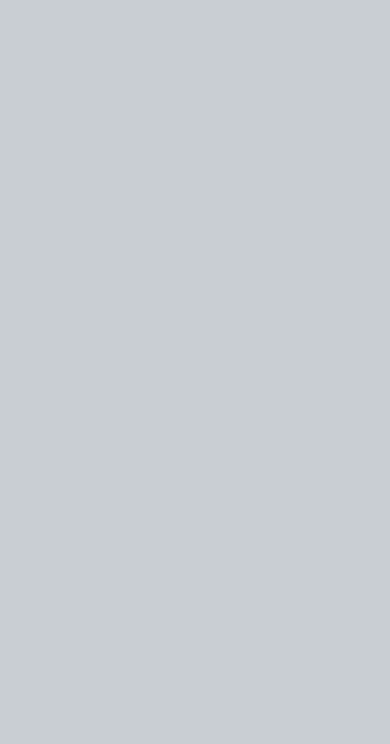
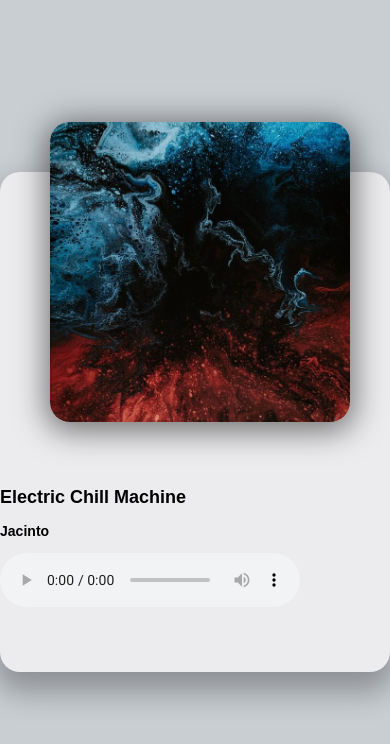
Before and after one commit to sabanansari/Music-Player, a plain HTML site: page index.html in a window 390 px wide. Drawn offline with Linux system fonts and the light colour scheme.

Commit message:
styled player and image container and made responsive

```diff
--- a/index.html
+++ b/index.html
@@ -8,6 +8,15 @@
     <link rel="stylesheet" href="style.css">
 </head>
 <body>
+    <div class="player-container">
+        <!-- Song -->
+        <div class="img-container">
+            <img src="img/jacinto-1.jpg" alt="Album Art">
+        </div>
+        <h2 id="title">Electric Chill Machine</h2>
+        <h3 id="artist">Jacinto</h3>
+        <audio src="music/jacinto-1.mp3" controls></audio>
+    </div>
     <!-- Script -->
     <script src="script.js"></script>
 </body>
--- a/style.css
+++ b/style.css
@@ -1,4 +1,6 @@
 /* Images created by: https://unsplash.com/@pawel_czerwinski */
+
+@import url('https://fonts.googleapis.com/css2?family=Roboto:wght@400;700&display=swap');
 
 html {
   box-sizing: border-box;
@@ -12,4 +14,37 @@ body {
   justify-content: center;
   align-items: center;
   font-size: 12px;
+  font-family: Spartan,sans-serif;
 }
+
+.player-container{
+  height: 500px;
+  width: 400px;
+  background: #ececee;
+  border-radius: 20px;
+  box-shadow: 0 15px 30px 5px rgba(0,0,0,0.3);
+}
+
+.img-container {
+
+  position: relative;
+  top: -50px;
+  left: 50px;
+  height: 300px;
+  width: 300px;
+}
+
+.img-container img{
+  height: 100%;
+  width: 100%;
+  object-fit: cover;
+  border-radius: 20px;
+  box-shadow: 0 5px 30px 5px rgba(0,0,0,0.5);
+}
+
+/* Media Query for smartphones */
+@media screen and (max-width: 376px){
+  .player-container{
+    width: 95vw;
+  }
+}
```
